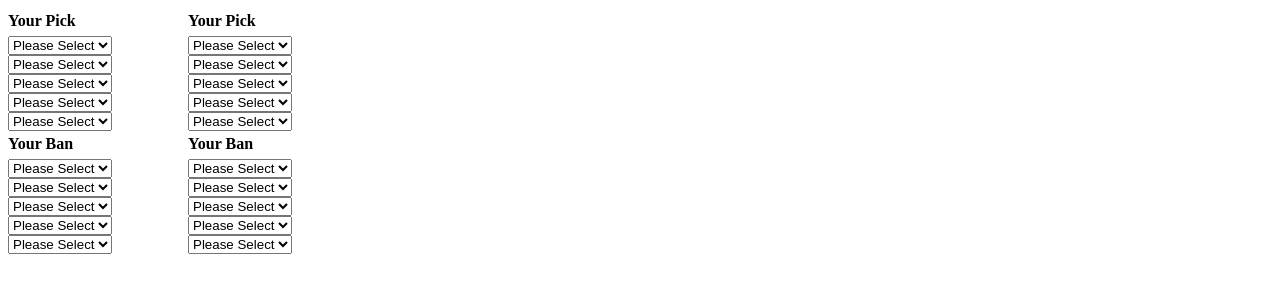
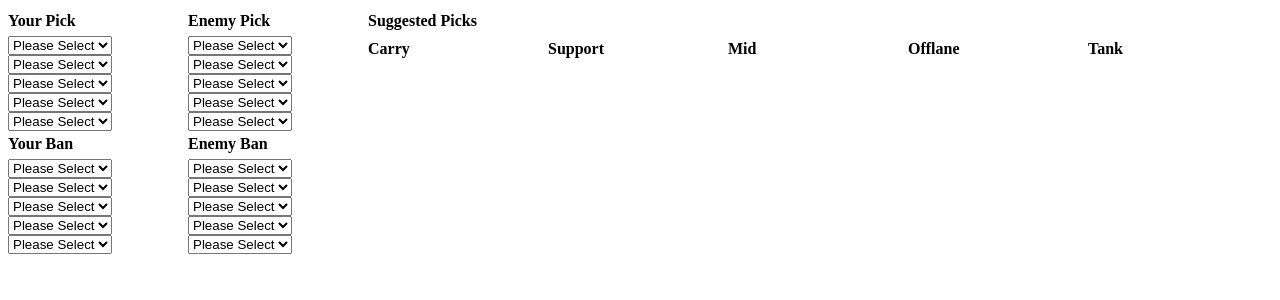
Before and after one commit to pokoot/Dota-2, a PHP site: page / in a window 1280 px wide. Shown: the top 300 px of the page. Run offline with PHP 8.4, Linux system fonts and the light colour scheme; tables that the repository leaves empty or names only in its code hold one stand-in row (values such as "Sample post").

Commit message:
suggested picks

```diff
--- a/index.php
+++ b/index.php
@@ -11,8 +11,6 @@
 
 
     class Hero {
-
-        public $heroes;
 
         function __construct(){
         }
@@ -32,17 +30,67 @@
                 );
 
             }
+            return $heroes;
+        }
+
+        function getSuggestedPicks( $enemyPicks , $role ){
+
+            $heroes = array();
+
+            $picks = implode(",", $enemyPicks);
+
+            if(!$picks) {
+                return $heroes;
+            }
 
 
-            return $this->heroes = $heroes;
+
+            $q = "
+                    SELECT
+                        h.name,
+                        h.type,
+                        h.role,
+                        w.* ,
+                        SUM(w.score) as total
+                    FROM weak AS w
+                    INNER JOIN hero AS h
+                    ON w.weak_against_hero_id = h.id
+                    WHERE
+                        w.hero_id IN ($picks )
+                        AND h.role = '$role'
+                    GROUP BY w.weak_against_hero_id
+                    ORDER BY total DESC
+                    ";
+
+            $r = mysql_query($q);
+
+
+            while ($row = mysql_fetch_assoc($r)) {
+                $heroes[]  = array(
+                    'type'  => $row['type'],
+                    'role'  => $row['role'],
+                    'name'  => $row["name"],
+                    'total' => $row["total"]
+                );
+
+            }
+            return $heroes;
+
         }
 
+        function displaySuggestedHeroes($heroes){
+
+            foreach( $heroes AS $p ){
+                print "<div>{$p['total']} - {$p['name']}</div>";
+            }
+
+        }
     }
 
     class SelectBox {
 
         static function create( $name, $value = '' , $options ) {
-            $opt = '<option>Please Select</option>';
+            $opt = '<option value="">Please Select</option>';
             foreach( $options AS $o ){
                 $sel = ($value == $o['id']) ? 'selected' : '';
                 $opt .= "<option value=" . $o['id'] . " $sel >" . $o['name'] . "</option>";
@@ -51,7 +99,12 @@
         }
     }
 
-    $heroes = (new Hero())->getAll();
+
+
+    $obj = new Hero();
+    $heroes = $obj->getAll();
+
+
 
 
     $yourPick1 = isset( $_POST['yourPick1'] ) ? $_POST['yourPick1'] : '';
@@ -79,6 +132,17 @@
     $enemyBan5 = isset( $_POST['enemyBan5'] ) ? $_POST['enemyBan5'] : '';
 
 
+    $enemyPicks = array_filter( array( $enemyPick1 , $enemyPick2 , $enemyPick3 , $enemyPick4 , $enemyPick5 ) );
+
+    $suggestedPicksCarry    = $obj->getSuggestedPicks( $enemyPicks , "CARRY");
+    $suggestedPicksSupport  = $obj->getSuggestedPicks( $enemyPicks , "SUPPORT");
+    $suggestedPicksMid      = $obj->getSuggestedPicks( $enemyPicks , "MID");
+    $suggestedPicksOfflane  = $obj->getSuggestedPicks( $enemyPicks , "OFFLANE");
+    $suggestedPicksTank     = $obj->getSuggestedPicks( $enemyPicks , "TANK");
+
+
+
+
 ?>
 <style type="text/css">
     .col {
@@ -88,8 +152,22 @@
     .header {
         font-weight: bold;
         padding: 4px 0px 6px 0px;
+    }
 
+
+    .picks {
+        float:left;
     }
+
+    .picks .container  {
+        width: 180px;
+        float: left;
+    }
+    .picks .type {
+        font-weight: bold;
+        padding: 4px 0px 6px 0px;
+    }
+
 </style>
 <html>
 
@@ -111,15 +189,15 @@
             <div><?php print SelectBox::create("yourBan5", $yourBan5 , $heroes); ?></div>
         </div>
 
-         <div class="col">
-            <div class="header">Your Pick</div>
+        <div class="col">
+            <div class="header">Enemy Pick</div>
             <div><?php print SelectBox::create("enemyPick1", $enemyPick1 , $heroes); ?></div>
             <div><?php print SelectBox::create("enemyPick2", $enemyPick2 , $heroes); ?></div>
             <div><?php print SelectBox::create("enemyPick3", $enemyPick3 , $heroes); ?></div>
             <div><?php print SelectBox::create("enemyPick4", $enemyPick4 , $heroes); ?></div>
             <div><?php print SelectBox::create("enemyPick5", $enemyPick5 , $heroes); ?></div>
 
-            <div class="header">Your Ban</div>
+            <div class="header">Enemy Ban</div>
             <div><?php print SelectBox::create("enemyBan1", $enemyBan1 , $heroes); ?></div>
             <div><?php print SelectBox::create("enemyBan2", $enemyBan2 , $heroes); ?></div>
             <div><?php print SelectBox::create("enemyBan3", $enemyBan3 , $heroes); ?></div>
@@ -128,6 +206,33 @@
         </div>
 
 
+
+        <div class="picks">
+            <div class="header">Suggested Picks</div>
+            <div class="container">
+                <div class="type">Carry</div>
+                <div><?php $obj->displaySuggestedHeroes( $suggestedPicksCarry ); ?></div>
+            </div>
+            <div class="container">
+                <div class="type">Support</div>
+                <div><?php $obj->displaySuggestedHeroes( $suggestedPicksSupport ); ?></div>
+            </div>
+            <div class="container">
+                <div class="type">Mid</div>
+                <div><?php $obj->displaySuggestedHeroes( $suggestedPicksMid); ?></div>
+            </div>
+            <div class="container">
+                <div class="type">Offlane</div>
+                <div><?php $obj->displaySuggestedHeroes( $suggestedPicksOfflane); ?></div>
+            </div>
+            <div class="container">
+                <div class="type">Tank</div>
+                <div><?php $obj->displaySuggestedHeroes( $suggestedPicksTank); ?></div>
+            </div>
+
+        </div>
+
+
     </div>
     </form>
 
```
